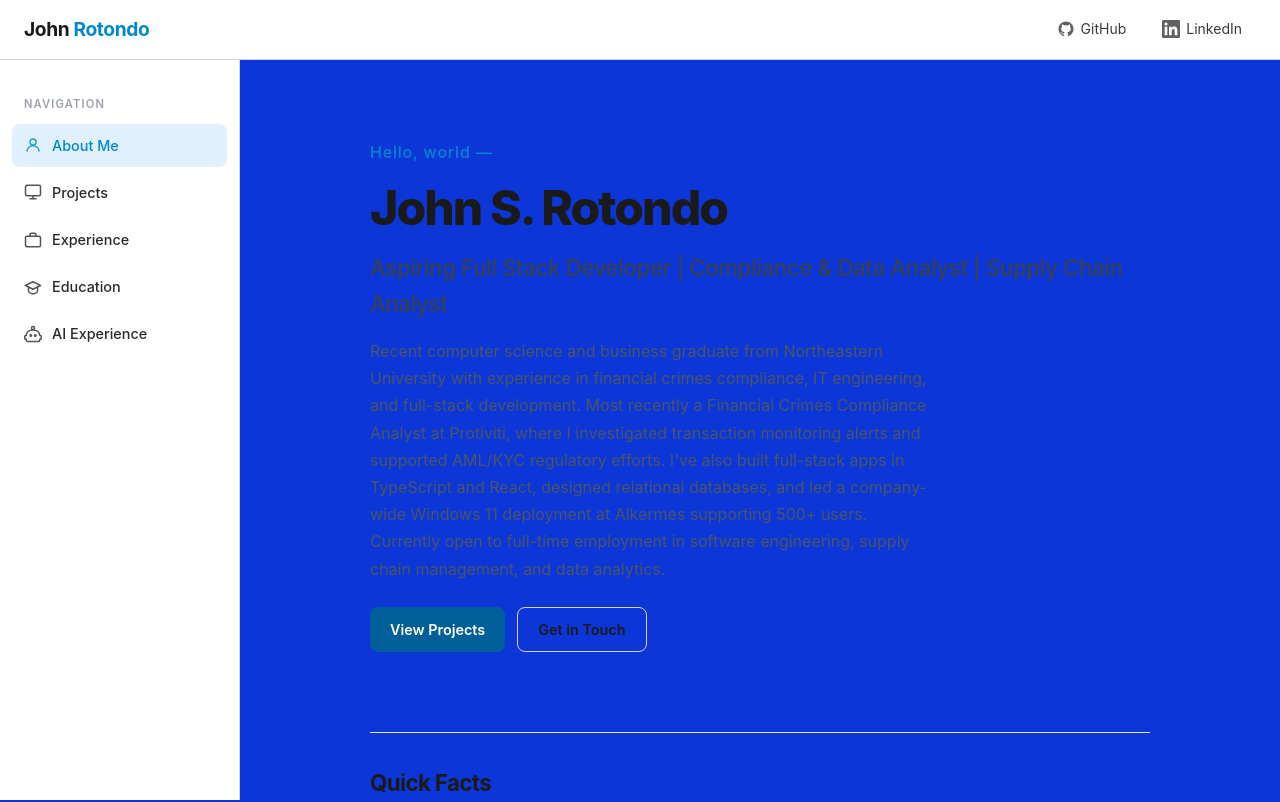
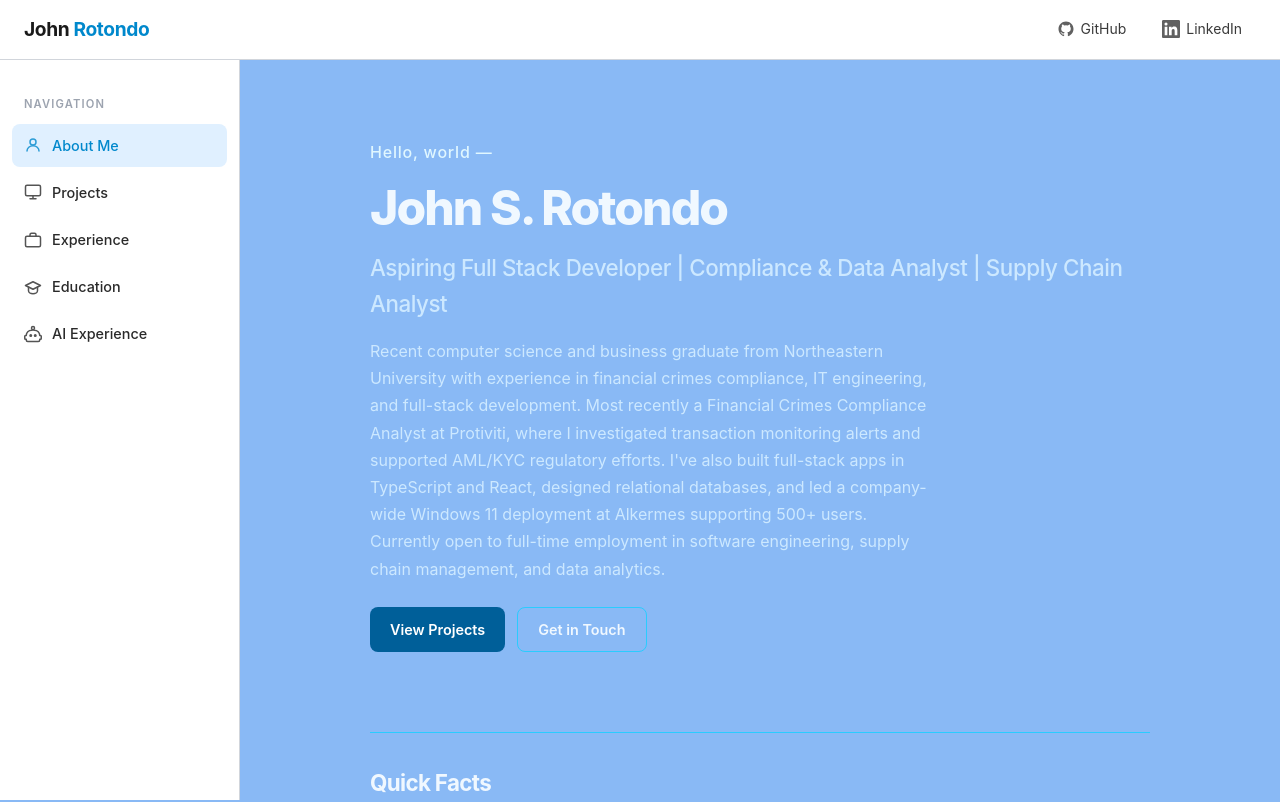
Before and after one commit to rotondojs/my-portfolio, a React (Vite) app in the folder client/: page / in a window 1280 px wide. Shown: the top 802 px of the page. Built offline with nearby package versions, Linux system fonts and the light colour scheme.

Commit message:
Adjust background

```diff
--- a/client/src/index.css
+++ b/client/src/index.css
@@ -7,7 +7,7 @@
 :root {
   --topbar-height: 60px;
   --sidebar-width: 240px;
-  --bg: #0D36D9;
+  --bg: #89B9F5;
   --surface: #0088cc;
   --surface-hover: #0077b5;
   --border: #29ccff;
@@ -201,14 +201,14 @@ body {
 .page-title {
   font-size: 2rem;
   font-weight: 700;
-  color: #1a1a1a;
+  color: var(--text-primary);
   margin-bottom: 6px;
   letter-spacing: -0.03em;
 }
 
 .page-subtitle {
   font-size: 1rem;
-  color: #4b5563;
+  color: var(--text-secondary);
   margin-bottom: 36px;
 }
 
@@ -225,9 +225,9 @@ body {
   font-weight: 500;
   padding: 3px 10px;
   border-radius: 999px;
-  background: rgba(0, 136, 204, 0.1);
-  color: #0077aa;
-  border: 1px solid rgba(0, 136, 204, 0.25);
+  background: rgba(0, 176, 255, 0.15);
+  color: var(--accent);
+  border: 1px solid rgba(0, 176, 255, 0.3);
 }
 
 /* ── Hero (Home page) ────────────────────────────────────── */
@@ -240,7 +240,7 @@ body {
 
 .hero-greeting {
   font-size: 1rem;
-  color: #0088cc;
+  color: var(--accent);
   font-weight: 500;
   letter-spacing: 0.05em;
 }
@@ -248,7 +248,7 @@ body {
 .hero-name {
   font-size: 3rem;
   font-weight: 800;
-  color: #1a1a1a;
+  color: var(--text-primary);
   letter-spacing: -0.04em;
   line-height: 1.1;
 }
@@ -256,13 +256,13 @@ body {
 .hero-role {
   font-size: 1.4rem;
   font-weight: 500;
-  color: #374151;
+  color: var(--text-secondary);
   letter-spacing: -0.02em;
 }
 
 .hero-description {
   font-size: 1rem;
-  color: #4b5563;
+  color: var(--text-secondary);
   max-width: 560px;
   line-height: 1.7;
 }
@@ -299,18 +299,18 @@ body {
 
 .btn-outline {
   background: transparent;
-  color: #1a1a1a;
-  border: 1px solid #d1d5db;
+  color: var(--text-primary);
+  border: 1px solid var(--border);
 }
 
 .btn-outline:hover {
-  border-color: #0088cc;
-  color: #0088cc;
+  border-color: var(--accent);
+  color: var(--accent);
 }
 
 .divider {
   border: none;
-  border-top: 1px solid #e5e7eb;
+  border-top: 1px solid var(--border);
   margin: 32px 0;
 }
 
```
